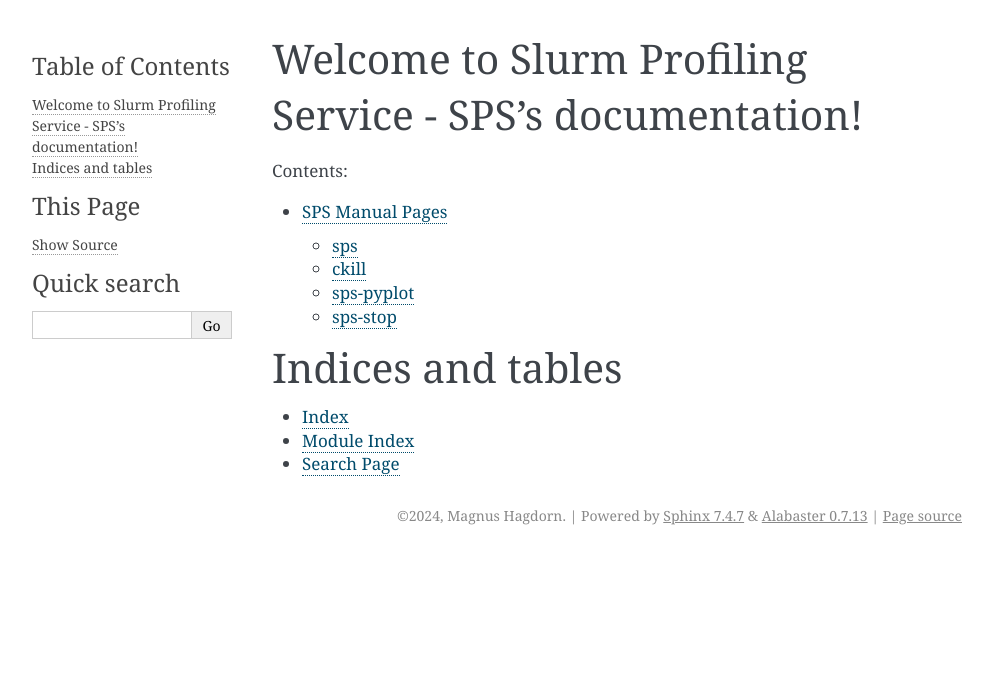
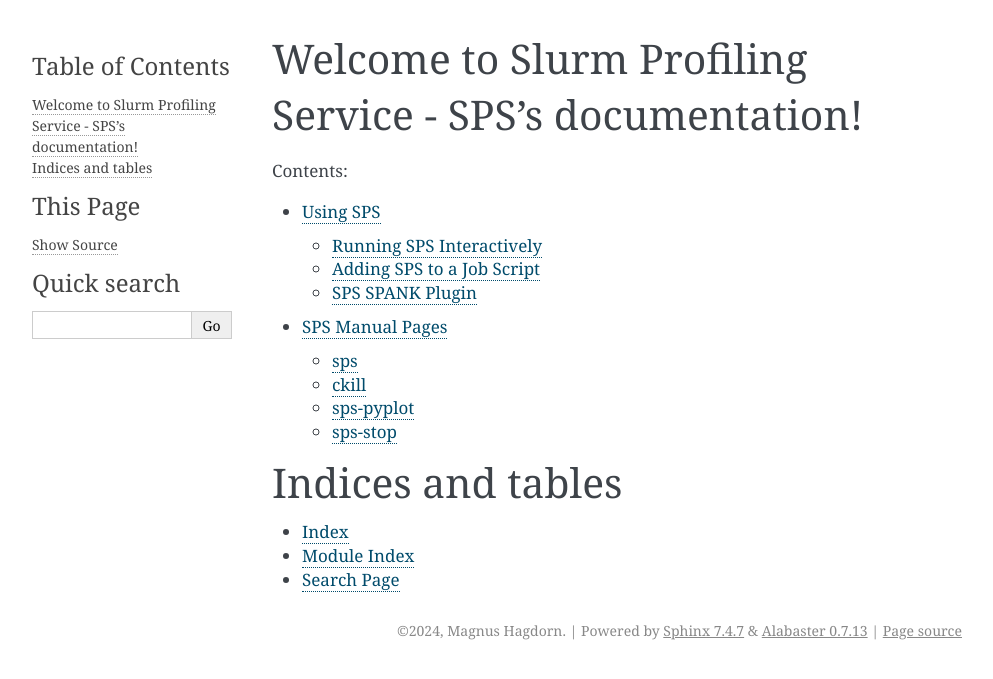
Before and after one commit to OxfordCBRG/sps, a Sphinx documentation site: the page built from docs/index.rst, in a window 1280 px wide. Shown: the top 679 px of the page, without its empty margins (148-1141 px from the left). Built offline with Sphinx 7.4.7, drawn with Linux system fonts in a browser that asks for light colours; some of the changed lines change nothing that is shown.

Commit message:
add usage section

```diff
--- a/docs/index.rst
+++ b/docs/index.rst
@@ -10,6 +10,7 @@
    :maxdepth: 2
    :caption: Contents:
 
+   usage
    programs
 
 
--- /dev/null
+++ b/docs/usage.rst
@@ -0,0 +1,46 @@
+Using SPS
+=========
+
+Running SPS Interactively
+-------------------------
+You can simply start :doc:`sps` interactively. If it is started outside a SLURM
+job it will write the time series to a directory ``sps-local`` in the current
+working directory otherwise the output directory will contain the job ID or
+array job and task IDs. Once done run :doc:`sps-stop` to stop :program:`sps` and
+produce the output plots.
+
+Adding SPS to a Job Script
+--------------------------
+Instead of running the profiler automatically for every job using the
+`SPS SPANK Plugin`_ you can also add the programs to your job script::
+
+  #!/bin/bash
+
+  # optionally set the prefix where sps will put the output
+  # directory. This is particularly useful when your script
+  # changes directory.
+  export SPS_PREFIX=~
+
+  # start SPS profiler
+  sps
+
+  # run the job tasks
+
+  # stop the profiler and produce the plots
+  sps-stop
+
+You only need to set the ``SPS_PREFIX`` when you want to store the output in a
+particular location or if your script changes directory.
+
+SPS SPANK Plugin
+----------------
+SPS can be started by a `SPANK <https://slurm.schedmd.com/spank.html>`_ plugin.
+This allows the profiler to be started automatically by slurm. To run SPS
+automatically for every job add the line::
+
+  optional /usr/lib64/slurm/launch_sps.so
+
+to the `/etc/slurm/plugstack.conf` file. Call the :doc:`sps-stop` from the task
+epilog script, e.g. set::
+
+  TaskEpilog=/usr/bin/sps-stop
```
